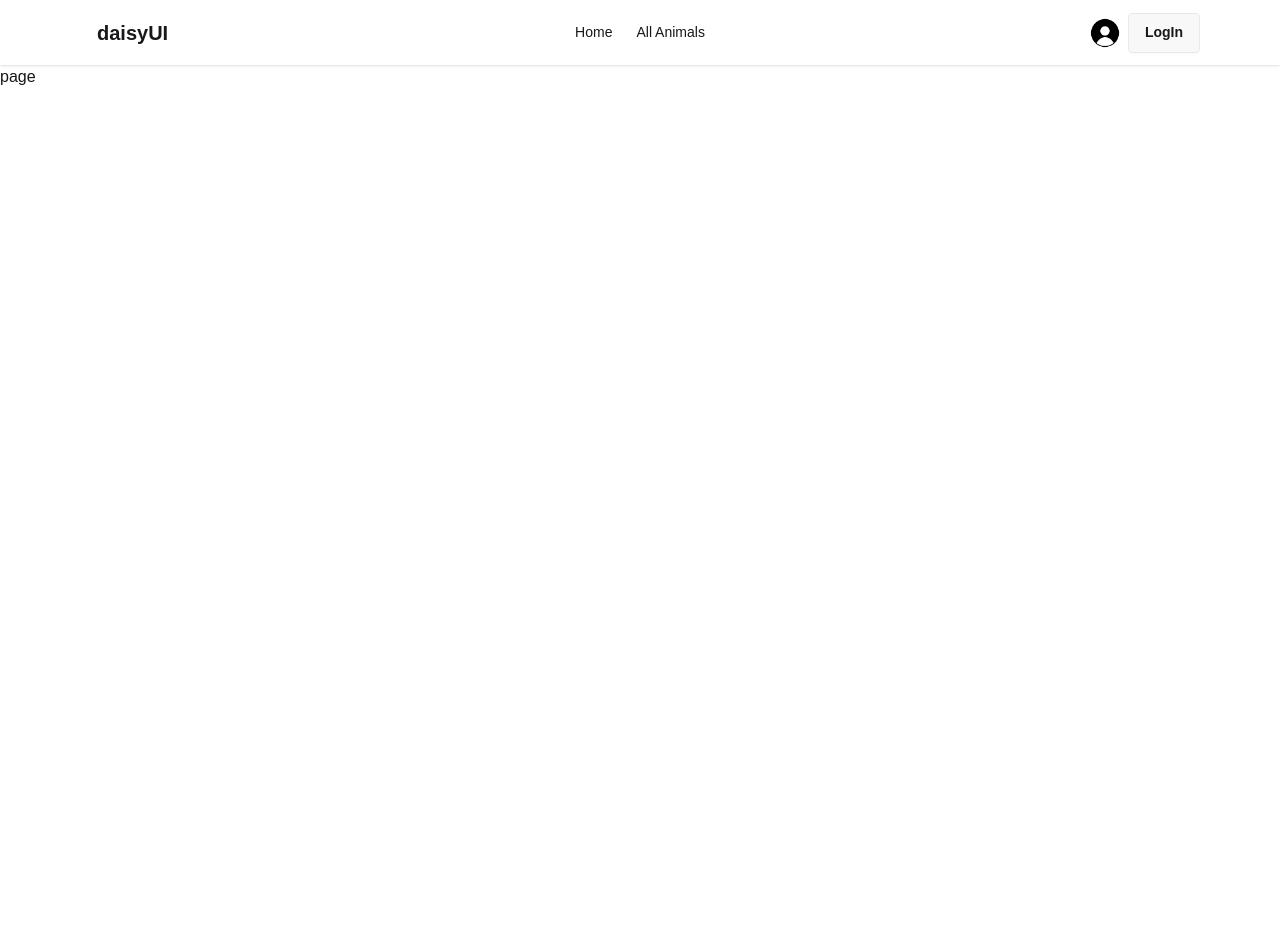
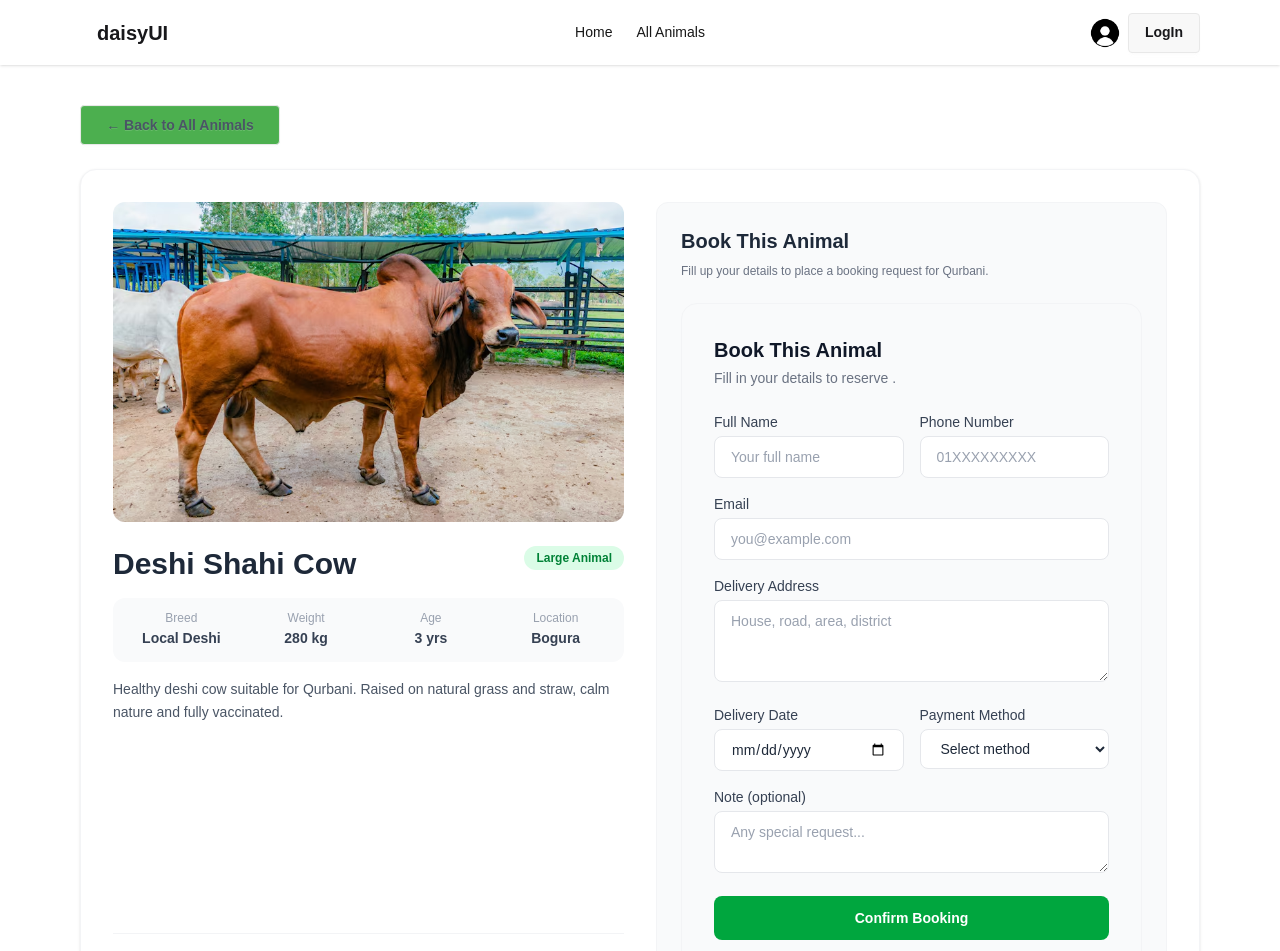
Before and after one commit to risatkhandakar6-rs/qurbani-animal-booking-app, a Next.js app: page /details-page/1 in a window 1280 px wide. Shown: the top 951 px of the page. Before the commit the page ends 800 px from the top, so only its background shows below. Built offline with nearby package versions, Linux system fonts and the light colour scheme.

Commit message:
details page complete

```diff
--- a/src/app/(main)/allAnimals/page.jsx
+++ b/src/app/(main)/allAnimals/page.jsx
@@ -1,6 +1,7 @@
 'use client'
 import { useAnimals } from '@/context/AnimalContext';
 import Link from 'next/link';
+
 
 
 export default function AllAnimals() {
@@ -66,6 +67,7 @@ export default function AllAnimals() {
                   </span>
 
                 </div>
+              <Link href={`/details-page/${animal.id}`}>View Details</Link>
 
 
 
--- a/src/app/(main)/details-page/[id]/page.jsx
+++ b/src/app/(main)/details-page/[id]/page.jsx
@@ -1,7 +1,100 @@
+"use client"
+import BookingForm from '@/components/BookingForm';
+import { useAnimals } from '@/context/AnimalContext'
+import Link from 'next/link';
 import React from 'react'
 
-export default function page() {
+export default function AnimalDetails({ params }) {
+   const {id} = React.use(params)
+  const { loading, animals } = useAnimals();
+
+  const animal =animals.find((res)=>res.id == id)
+
+   if (loading) {
+    return (
+      <div className="flex justify-center py-20 bg-[#F5F7FA]">
+        <span className="loading loading-spinner loading-lg text-white"></span>
+      </div>
+    );
+  }
   return (
-    <div>page</div>
+   <section className="container mx-auto px-4 py-10 max-w-6xl">
+
+      {/* Back Button */}
+      <div className="mb-6">
+        <Link href="/allAnimals" className="text-sm font-semibold text-gray-600 hover:text-black flex items-center gap-1 btn bg-[#4CAF4F] w-50">
+          ← Back to All Animals
+        </Link>
+      </div>
+
+      <div className="grid grid-cols-1 lg:grid-cols-2 gap-8 bg-white p-6 md:p-8 rounded-2xl border border-gray-100 shadow-sm">
+
+        {/* Left Column: Animal Information */}
+        <div className="flex flex-col justify-between">
+          <div>
+            <div className="w-full h-80 rounded-xl overflow-hidden bg-gray-100 mb-6">
+              <img
+                src={animal.image}
+                alt={animal.name}
+                className="w-full h-full object-cover"
+              />
+            </div>
+
+            <div className="flex justify-between items-start mb-3">
+              <h1 className="text-2xl md:text-3xl font-bold text-gray-800">
+                {animal.name}
+              </h1>
+              <span className="bg-green-100 text-green-700 text-xs px-3 py-1 rounded-full font-semibold">
+                {animal.category}
+              </span>
+            </div>
+
+            {/* Badges / Quick Info */}
+            <div className="grid grid-cols-2 sm:grid-cols-4 gap-3 my-4 bg-gray-50 p-3 rounded-xl text-center">
+              <div>
+                <span className="text-xs text-gray-400 block">Breed</span>
+                <span className="text-sm font-semibold text-gray-700">{animal.breed}</span>
+              </div>
+              <div>
+                <span className="text-xs text-gray-400 block">Weight</span>
+                <span className="text-sm font-semibold text-gray-700">{animal.weight} kg</span>
+              </div>
+              <div>
+                <span className="text-xs text-gray-400 block">Age</span>
+                <span className="text-sm font-semibold text-gray-700">{animal.age} yrs</span>
+              </div>
+              <div>
+                <span className="text-xs text-gray-400 block">Location</span>
+                <span className="text-sm font-semibold text-gray-700">{animal.location}</span>
+              </div>
+            </div>
+
+            {/* Description */}
+            <p className="text-gray-600 text-sm leading-relaxed my-4">
+              {animal.description}
+            </p>
+          </div>
+
+          {/* Price */}
+          <div className="pt-4 border-t border-gray-100 mt-4">
+            <span className="text-xs text-gray-400 block">Total Price</span>
+            <span className="text-2xl font-bold text-green-600">
+              ৳{animal.price?.toLocaleString()}
+            </span>
+          </div>
+        </div>
+
+        {/* Right Column: Booking Form */}
+        <div className="bg-gray-50 p-6 rounded-xl border border-gray-100 flex flex-col justify-center">
+          <h2 className="text-xl font-bold text-gray-800 mb-2">Book This Animal</h2>
+          <p className="text-xs text-gray-500 mb-6">
+            Fill up your details to place a booking request for Qurbani.
+          </p>
+
+     <BookingForm></BookingForm>
+        </div>
+
+      </div>
+    </section>
   )
 }
--- /dev/null
+++ b/src/components/BookingForm.jsx
@@ -0,0 +1,73 @@
+export default function BookingForm({ animal }) {
+  const inputClass =
+    "w-full rounded-lg border border-gray-200 bg-white px-4 py-2.5 text-sm text-gray-800 placeholder-gray-400 focus:outline-none focus:ring-2 focus:ring-green-500 focus:border-green-500"
+  const labelClass = "block text-sm font-medium text-gray-700 mb-1"
+
+  return (
+    <div className="bg-gray-50 rounded-2xl border border-gray-100 p-6 md:p-8">
+      <h3 className="text-xl font-bold text-gray-900">Book This Animal</h3>
+      <p className="text-sm text-gray-500 mt-1 mb-6">
+        Fill in your details to reserve {animal?.name}.
+      </p>
+
+      <form className="space-y-4">
+        <div className="grid grid-cols-1 md:grid-cols-2 gap-4">
+          <div>
+            <label className={labelClass}>Full Name</label>
+            <input type="text" placeholder="Your full name" className={inputClass} />
+          </div>
+          <div>
+            <label className={labelClass}>Phone Number</label>
+            <input type="tel" placeholder="01XXXXXXXXX" className={inputClass} />
+          </div>
+        </div>
+
+        <div>
+          <label className={labelClass}>Email</label>
+          <input type="email" placeholder="you@example.com" className={inputClass} />
+        </div>
+
+        <div>
+          <label className={labelClass}>Delivery Address</label>
+          <textarea
+            rows={3}
+            placeholder="House, road, area, district"
+            className={inputClass}
+          />
+        </div>
+
+        <div className="grid grid-cols-1 md:grid-cols-2 gap-4">
+          <div>
+            <label className={labelClass}>Delivery Date</label>
+            <input type="date" className={inputClass} />
+          </div>
+          <div>
+            <label className={labelClass}>Payment Method</label>
+            <select className={inputClass} defaultValue="">
+              <option value="" disabled>Select method</option>
+              <option>Cash on Delivery</option>
+              <option>bKash</option>
+              <option>Nagad</option>
+            </select>
+          </div>
+        </div>
+
+        <div>
+          <label className={labelClass}>Note (optional)</label>
+          <textarea
+            rows={2}
+            placeholder="Any special request..."
+            className={inputClass}
+          />
+        </div>
+
+        <button
+          type="button"
+          className="w-full rounded-lg bg-green-600 py-3 text-sm font-semibold text-white hover:bg-green-700 transition"
+        >
+          Confirm Booking
+        </button>
+      </form>
+    </div>
+  )
+}
```
